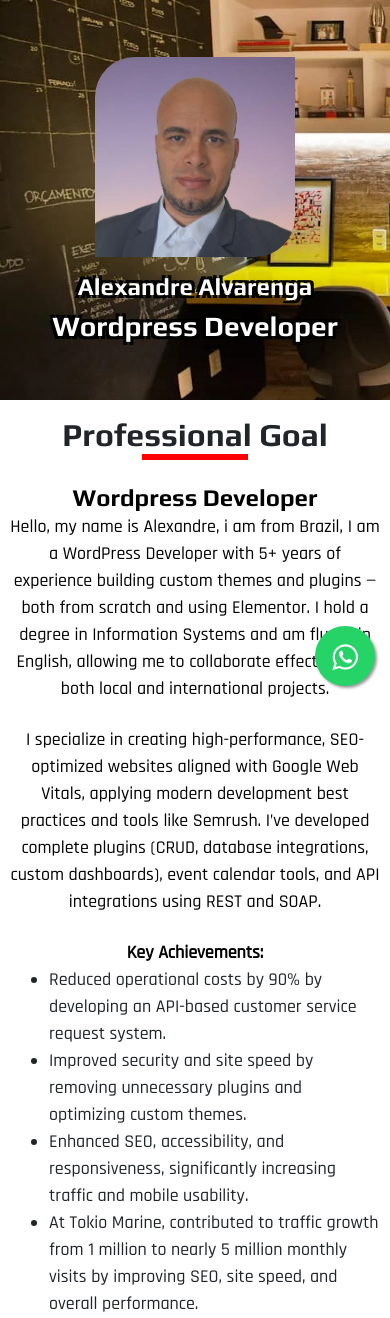
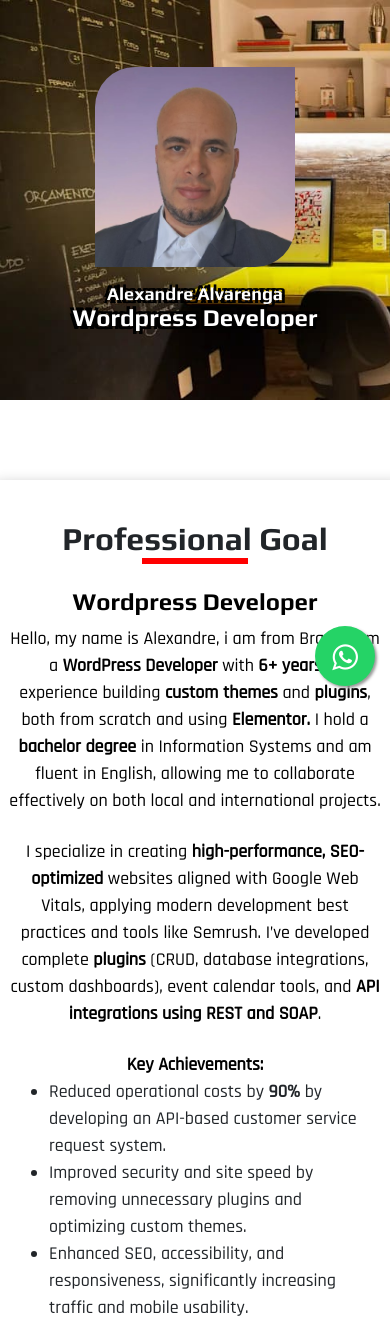
Before and after one commit to 2011Alexandrealvarenga/Portfolio2, a PHP site: page /english.html in a window 390 px wide. Shown: the part 88-1406 px from the top of the page. Run offline with PHP 8.4, Linux system fonts and the light colour scheme; some libraries are stand-ins or nearby versions.

Commit message:
professional goals - Adjusting areas

```diff
--- a/assets/css/style.css
+++ b/assets/css/style.css
@@ -104,29 +104,23 @@ h1 {
   font-size: 24px;
 }
 /*objetivo profissional*/
-
-
 .obj-profissional {height: auto;}
-
-
-.img-photo{
+#personal .img-photo{
   width: 200px;
   height: 200px;
   object-fit: cover;
   border-radius: 40px 0;
 }
-.profile-desc{
-  /* background: white; */
+#personal .profile-desc{
   display: flex;
   justify-content: center;
   flex-wrap: wrap;
   align-content: center;
   text-align: center;
   height: 200px;
-
 }
-.profile-desc .subtitle,
-.profile-desc .subtitle2
+#personal .profile-desc .subtitle,
+#personal .profile-desc .subtitle2
 {
   color: white;
     text-shadow:
@@ -135,34 +129,26 @@ h1 {
     -3px  3px 0 black,
      3px  3px 0 black;
 }
-
-.subtitle{margin-bottom: 8px;}
-
-
+#personal .subtitle{margin-bottom: 8px;}
 @media screen and (max-width: 768px) {
-
-  .profile-img-content {
+  #personal .profile-img-content {
     display: flex;
     align-content: center;
     align-items: center;
     justify-content: center;
     margin-bottom: 16px;
   }
-  .profile-desc{
+  #personal .profile-desc{
     height: inherit;
   }
-  .profile-desc .subtitle{
+  #personal .profile-desc .subtitle{
+    font-size: 18px;
+    margin: 0;
+  }
+  #personal .profile-desc .subtitle2{
     font-size: 24px;
   }
-  .profile-desc .subtitle2{
-    font-size: 24pxpx;
-  }
-
 }
-
-
-
-
 .obj-profissional p{text-align: center;
       color: #000;
       margin: 0;}
@@ -174,9 +160,11 @@ h1 {
 .obj-profissional .desc h6{width: 320px;}
 .objetivo-profissional2 {width: 600px;
     background: var(--cinza-claro);
-    padding: 16px;
+    padding: 40px 20px;
     text-align: center;
+    margin: 80px 0;
     border-radius: 5px;}
+
 .objetivo-profissional2 .content-desc{
   text-align: left;
 }
--- a/english.html
+++ b/english.html
@@ -126,17 +126,17 @@ height="0" width="0" style="display:none;visibility:hidden"></iframe></noscript>
           <div class="objetivo-profissional2  bx">
             <h2 class="">Professional Goal</h2>
             <hr class="line mb-4">
-            <h1>Wordpress Developer</h1>
-            <p>Hello, my name is Alexandre, i am from Brazil, I am a WordPress Developer with 5+ years of experience building custom themes and plugins — both from scratch and using Elementor. I hold a degree in Information Systems and am fluent in English, allowing me to collaborate effectively on both local and international projects.</p> <br>
+            <h1 class="mb-2">Wordpress Developer</h1>
+            <p>Hello, my name is Alexandre, i am from Brazil, I am a <b>WordPress Developer</b> with <b>6+ years</b> of experience building <b>custom themes</b> and <b>plugins</b>, both from scratch and using <b>Elementor.</b> I hold a <b> bachelor degree</b> in Information Systems and am fluent in English, allowing me to collaborate effectively on both local and international projects.</p> <br>
             <p>
-              I specialize in creating high-performance, SEO-optimized websites aligned with Google Web Vitals, applying modern development best practices and tools like Semrush. I’ve developed complete plugins (CRUD, database integrations, custom dashboards), event calendar tools, and API integrations using REST and SOAP.
+              I specialize in creating <b>high-performance, SEO-optimized</b> websites aligned with Google Web Vitals, applying modern development best practices and tools like Semrush. I’ve developed complete <b>plugins</b> (CRUD, database integrations, custom dashboards), event calendar tools, and <b>API integrations using REST and SOAP</b>.
             </p>
             <br>
             <div class="content-desc">
               <p class="highlight">Key Achievements:</p>
               <ul>
                 <li>
-                  Reduced operational costs by 90% by developing an API-based customer service request system.
+                  Reduced operational costs by <b>90%</b> by developing an API-based customer service request system.
 
                 </li>
                 <li>
--- a/index.html
+++ b/index.html
@@ -150,7 +150,7 @@ height="0" width="0" style="display:none;visibility:hidden"></iframe></noscript>
           <div class="objetivo-profissional2 prt-cont bx">
             <h2 class="">Objetivo Profissional</h2>
             <hr class="line mb-4">
-            <h1>Programador Wordpress</h1>
+            <h1 class="mb-2">Programador Wordpress</h1>
             <p>Olá, meu nome é Alexandre, moro em São Paulo, falo inglês, Sou Desenvolvedor WordPress com mais de 5 anos de experiência na criação de temas e plugins personalizados — tanto do zero quanto utilizando Elementor. Formado em Sistemas de Informação e fluente em inglês, atuo em projetos nacionais e internacionais, sempre com foco em performance, SEO e usabilidade.
             </p> <br>
             <p>Especializado em otimização de sites seguindo padrões do Google Web Vitals, utilizo práticas modernas de desenvolvimento e ferramentas como Semrush para maximizar resultados. Já desenvolvi plugins completos (CRUD, integração com banco de dados, painéis customizados), ferramentas como calendário de eventos e integrações via APIs REST e SOAP.</p>
```
